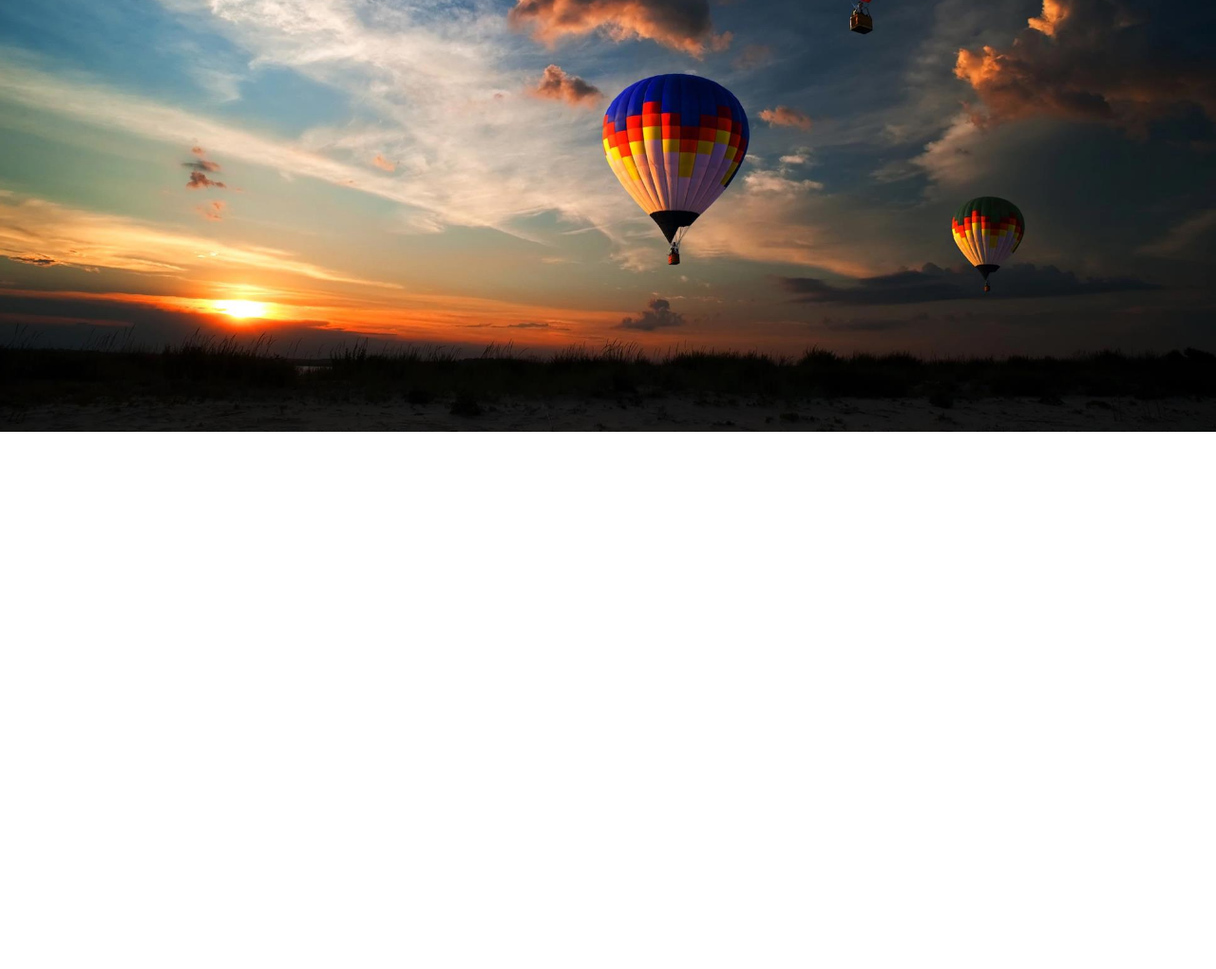
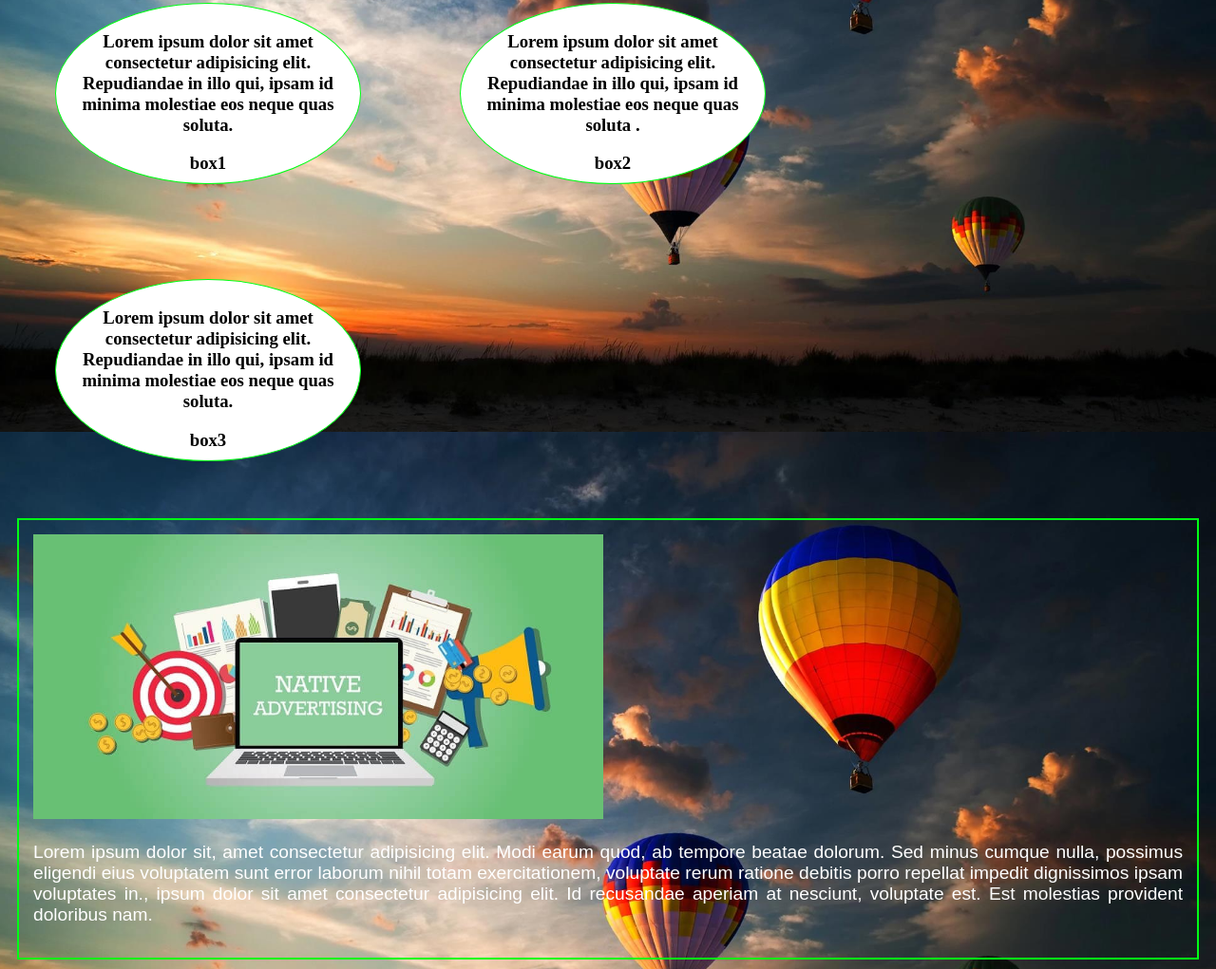
Before and after one commit to mbh2022/github-css, a plain HTML site: page index.html in a window 1280 px wide. Shown: the part 345-1366 px from the top of the page at 95% size. Before the commit the page ends 800 px from the top, so only its background shows below. Drawn offline with Linux system fonts and the light colour scheme.

Commit message:
mise a jour 28/10/2022

```diff
--- a/index.html
+++ b/index.html
@@ -36,9 +36,29 @@
         <p>Lorem ipsum dolor sit amet, consectetur adipisicing elit. Amet esse ipsum tenetur officiis, tempora eligendi harum ipsa laudantium quibusdam similique, totam sed corrupti nisi, debitis rem velit architecto? Doloremque eos id debitis eveniet similique asperiores tenetur eaque quis consectetur. Assumenda!</p>
     </div>
 
-    <div>
-        <a href=""></a>
+    <div class="icone">
+        <h3><p>Lorem ipsum dolor
+            sit amet consectetur adipisicing elit.
+            Repudiandae in illo qui, ipsam id minima
+            molestiae eos neque quas soluta.</p> box1</h3>
+        <h3><p>Lorem ipsum dolor sit amet consectetur adipisicing elit. Repudiandae in illo qui, ipsam id minima molestiae eos neque quas soluta
+            .</p> box2</h3>
+        <h3><p>Lorem ipsum dolor sit amet consectetur adipisicing elit. Repudiandae in illo qui, ipsam id minima molestiae eos neque quas soluta.
+
+        </p> box3</h3>
+
+
+
     </div>
+
+
+    <div class="photo2">
+        <img src="./assets/web.jpg" alt="cheval" height="300px" >
+        <p>Lorem ipsum dolor sit, amet consectetur adipisicing elit. Modi earum quod, ab tempore beatae dolorum. Sed minus cumque nulla, possimus eligendi eius voluptatem sunt error laborum nihil totam exercitationem, voluptate rerum ratione debitis porro repellat impedit dignissimos ipsam voluptates in., ipsum dolor sit amet consectetur adipisicing elit. Id recusandae aperiam at nesciunt, voluptate est. Est molestias provident doloribus nam.</p>
+    </div>
+
+
+
 
 
 </body>
--- a/style.css
+++ b/style.css
@@ -66,3 +66,29 @@ main {
     display:inline-block;
     color: rgb(245, 247, 247);
 }
+
+h3{
+    border: 1.5px solid rgb(0, 255, 21);
+    display: inline-block;
+    width: 300px;
+    margin: 50px;
+    background: fixed white;
+    padding: 10px;
+    border-radius: 80%;
+    text-align:center;
+    text-decoration:aqua
+}
+
+
+.photo2 {
+    border: 2px solid rgb(0, 255, 21);
+    text-align:justify;
+    font-size: larger;
+    font-family: Arial, Helvetica, sans-serif;
+    margin: 10px;
+    padding: 15px;
+    color: rgb(255, 255, 255);
+    margin: 10px;
+    width: auto;
+
+}
```
Also changed, not shown: assets/cheval.png (added), assets/web.jpg (added), 1 other file.
